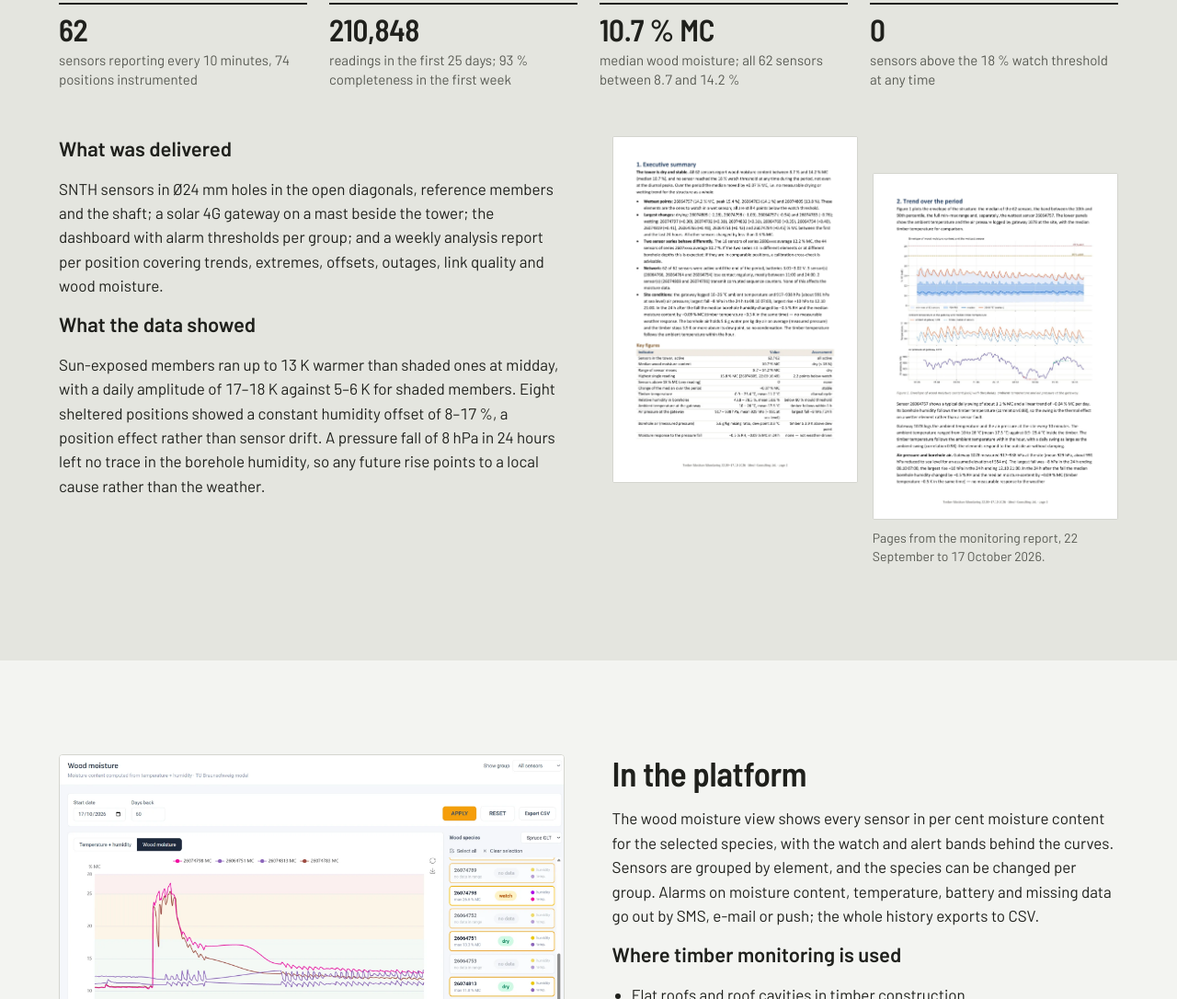
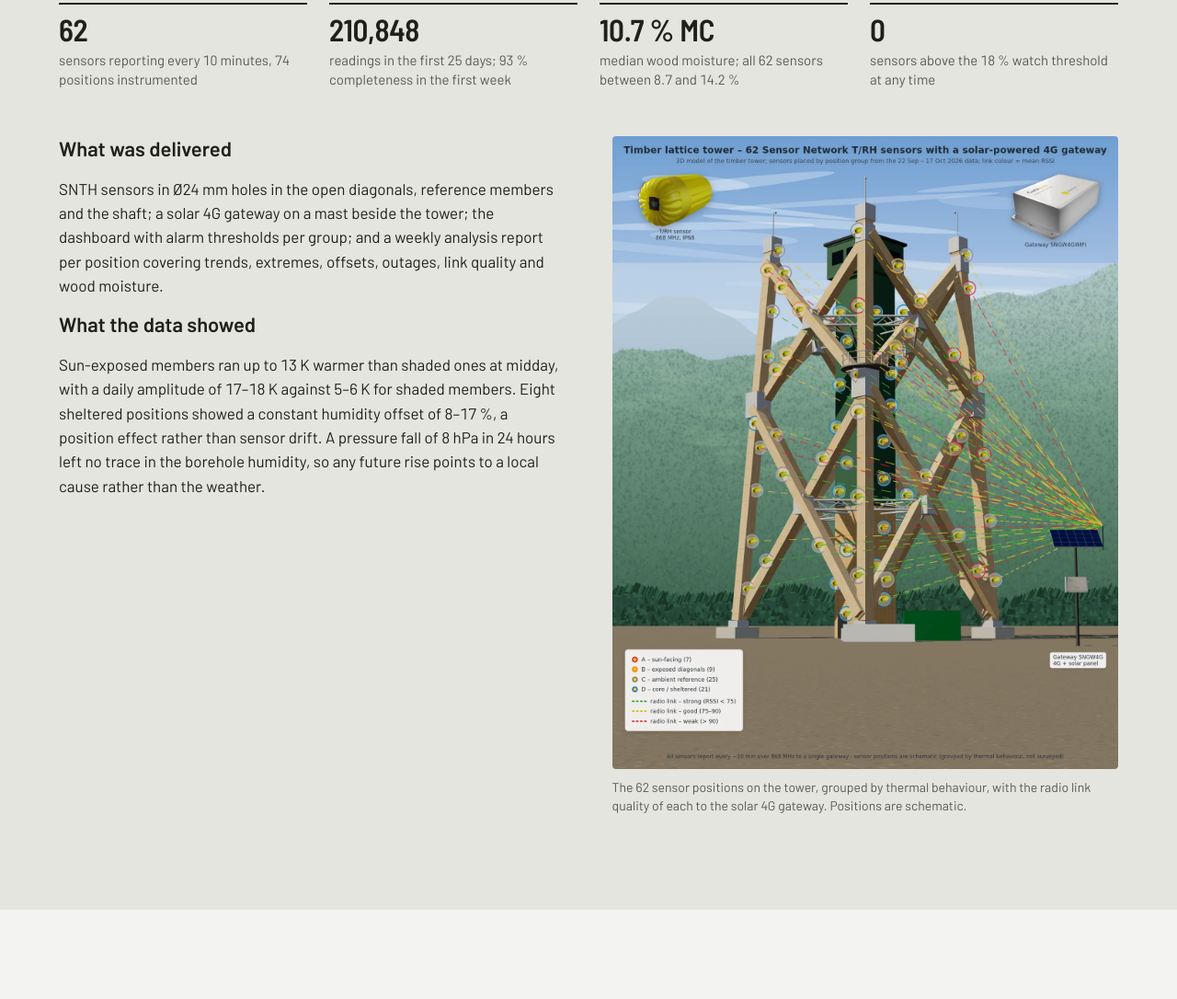
Before and after one commit to ventseslavkolev/Sitech-Web-Site, a plain HTML site: page timber.html in a window 1280 px wide. Shown: the part 1587-2673 px from the top of the page at 92% size. Drawn offline with Linux system fonts and the light colour scheme.

Commit message:
Timber reference: tower illustration with sensor positions
Co-Authored-By: Claude Fable 5.1 <noreply@anthropic.com>
Claude-Session: https://claude.ai/code/session_01FtHZN5U4oNqTdoTo3UxaPq

```diff
--- a/timber.html
+++ b/timber.html
@@ -82,10 +82,7 @@
         <h3>What the data showed</h3>
         <p>Sun-exposed members ran up to 13 K warmer than shaded ones at midday, with a daily amplitude of 17–18 K against 5–6 K for shaded members. Eight sheltered positions showed a constant humidity offset of 8–17 %, a position effect rather than sensor drift. A pressure fall of 8 hPa in 24 hours left no trace in the borehole humidity, so any future rise points to a local cause rather than the weather.</p>
       </div>
-      <div class="report-stack">
-        <figure><img src="assets/img/report-p2.webp" alt="Report page: executive summary and key figures of the timber moisture monitoring" width="1075" height="1521" loading="lazy" decoding="async"></figure>
-        <figure><img src="assets/img/report-p3.webp" alt="Report page: envelope of wood moisture content with thresholds, ambient temperature and air pressure" width="1075" height="1521" loading="lazy" decoding="async"><figcaption>Pages from the monitoring report, 22 September to 17 October 2026.</figcaption></figure>
-      </div>
+      <figure class="photo"><img src="assets/img/tower-reference.webp" alt="3D model of the timber lattice tower with 62 sensor positions grouped by thermal behaviour and their radio links to the solar-powered 4G gateway" width="1400" height="1750" loading="lazy" decoding="async"><figcaption>The 62 sensor positions on the tower, grouped by thermal behaviour, with the radio link quality of each to the solar 4G gateway. Positions are schematic.</figcaption></figure>
     </div>
   </div>
 </section>
```
Also changed, not shown: assets/img/tower-reference.webp (added).
